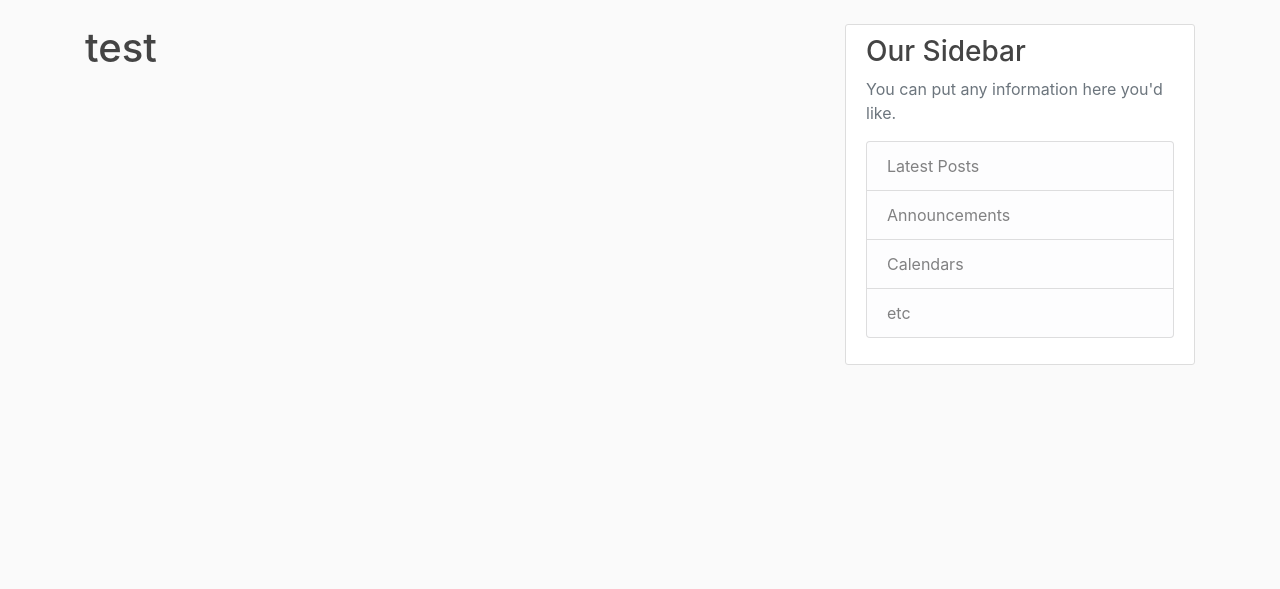
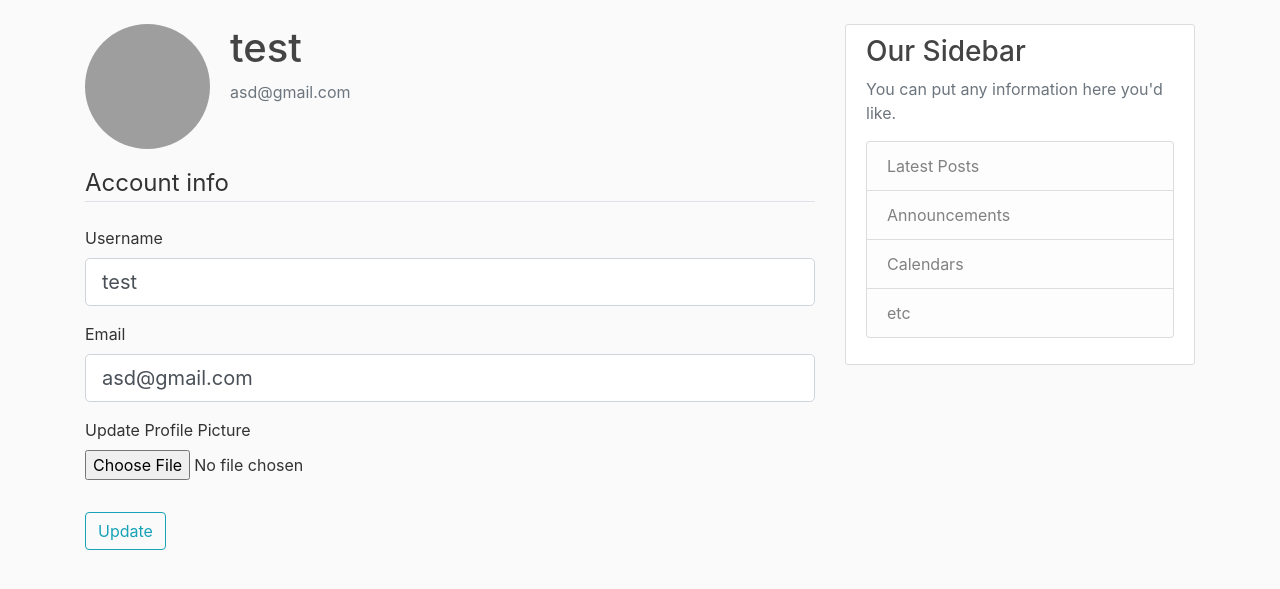
Before and after one commit to kristoffermeling/flask-tutorial, a Flask app: page /account in a window 1280 px wide. Shown: the part 56-645 px from the top of the page. Run offline with Flask 2, Linux system fonts and the light colour scheme; a user stored in the database is signed in; some libraries are stand-ins or nearby versions; grey boxes are pictures that could not be loaded.

Commit message:
Done with tutorial part 7

```diff
--- a/flaskblog/forms.py
+++ b/flaskblog/forms.py
@@ -1,7 +1,9 @@
 from flask_wtf import FlaskForm
+from flask_wtf.file import FileAllowed, FileField
 from wtforms import StringField, PasswordField, SubmitField, BooleanField
 from wtforms.validators import DataRequired, Length, Email, EqualTo,ValidationError
 from flaskblog.models import User
+from flask_login import current_user
 
 class RegistrationForm(FlaskForm):
     username = StringField('Username',validators=[DataRequired(),Length(min= 2, max=20)])
@@ -33,3 +35,25 @@ class LoginForm(FlaskForm):
     password = PasswordField('Password',validators=[DataRequired()])
     remember = BooleanField('Rember Me')
     submit = SubmitField('Login')
+
+
+class UpdateAccountForm(FlaskForm):
+    username = StringField('Username',validators=[DataRequired(),Length(min= 2, max=20)])
+
+    email = StringField('Email',validators=[DataRequired(), Email()])
+    picture = FileField('Update Profile Picture', validators=[FileAllowed(['jpg','png'])])
+    submit = SubmitField('Update')
+
+    def validate_username(self, username):
+        if username.data != current_user.username:
+            user = User.query.filter_by(username=username.data).first()
+
+            if user:
+                raise ValidationError('That username is taken. Please choose a different one')
+
+    def validate_email(self, email):
+        if email.data != current_user.email:
+            email = User.query.filter_by(email=email.data).first()
+
+            if email:
+                raise ValidationError('That email is taken. Please choose a different one')
--- a/flaskblog/routes.py
+++ b/flaskblog/routes.py
@@ -1,9 +1,11 @@
 from flask import  render_template, url_for, flash, redirect, request
 from flaskblog.models import User, Post
-from flaskblog.forms import RegistrationForm, LoginForm
+from flaskblog.forms import RegistrationForm, LoginForm, UpdateAccountForm
 from flaskblog import app, db, bcrypt
 from flask_login import login_user, current_user, logout_user, login_required
-
+import secrets
+import os
+from PIL import Image
 
 posts = [
     {
@@ -73,8 +75,36 @@ def logout():
     return redirect(url_for('home'))
 
 
-@app.route('/account')
+def save_picture(form_picture):
+    random_hex= secrets.token_hex(8)
+    _, f_ext = os.path.splitext(form_picture.filename)
+    picture_fn = random_hex + f_ext
+    picture_path = os.path.join(app.root_path, 'static/profile_pics', picture_fn)
+    output_size = (125,125)
+    i = Image.open(form_picture)
+    i.thumbnail(output_size)
+    i.save(picture_path)
+    return picture_fn
+
+
+
+
+@app.route('/account', methods=['GET', 'POST'])
 @login_required
 def account():
+    form = UpdateAccountForm()
+    if form.validate_on_submit():
+        if form.picture.data:
+            picture_file = save_picture(form.picture.data)
+            current_user.image_file = picture_file
+        current_user.username = form.username.data
+        current_user.email = form.email.data
+        db.session.commit()
+        flash('Your account has been updated!', 'success')
+        return redirect(url_for('account'))
 
-    return render_template('account.html', title= 'Account')
+    elif request.method == 'GET':
+        form.username.data = current_user.username
+        form.email.data = current_user.email
+    image_file = url_for('static', filename='profile_pics/'+ current_user.image_file)
+    return render_template('account.html', title= 'Account', image_file= image_file, form=form)
--- a/flaskblog/templates/account.html
+++ b/flaskblog/templates/account.html
@@ -1,4 +1,64 @@
 {% extends "layout.html" %}
 {% block content %}
-    <h1>{{ current_user.username }}</h1>
+
+    <div class="media">
+      <img class="rounded-circle account-img" src="{{image_file}}">
+      <div class="media-body">
+        <h2 class="account-heading">{{current_user.username}}</h2>
+        <p class="text-secondary">{{current_user.email}}</p>
+      </div>
+    </div>
+    <div class="consent-section">
+        <form method="POST" action="" enctype="multipart/form-data">
+            {{ form.hidden_tag() }}
+            <fieldset class="form-group">
+                <legend class="border-bottom mb-4">Account info</legend>
+                <div class="form-group">
+                    {{ form.username.label(class = "form-control-label") }}
+                    {% if form.username.errors%}
+                     {{ form.username(class = "form-control form-control-lg is-invalid") }}
+                        <div class="invalid-feedback">
+                            {%for error in form.username.errors%}
+                            <span>{{error}}</span>
+                            {% endfor %}
+                        </div>
+                    {%else%}
+                        {{ form.username(class = "form-control form-control-lg") }}
+                    {% endif %}
+
+
+                </div>
+                <div class="form-group">
+                    {{ form.email.label(class = "form-control-label") }}
+                    {% if form.email.errors%}
+                     {{ form.email(class = "form-control form-control-lg is-invalid") }}
+                        <div class="invalid-feedback">
+                            {%for error in form.email.errors%}
+                            <span>{{error}}</span>
+                            {% endfor %}
+                        </div>
+                    {%else%}
+                        {{ form.email(class = "form-control form-control-lg") }}
+                    {% endif %}
+                </div>
+
+                     <div class="form-group">
+                         {{ form.picture.label() }}
+                         {{ form.picture(class="form-control-file") }}
+                         {% if form.picture.errors %}
+                            {%for error in form.picture.errors%}
+                            <span class="text-danger">{{error}}</span></br>
+                            {% endfor %}
+
+                         {% endif %}
+                     </div>
+
+            </fieldset>
+
+            <div class="form-group">
+                {{form.submit(class="btn btn-outline-info")}}
+            </div>
+        </form>
+    </div>
+
 {% endblock content %}
```
Also changed, not shown: flaskblog/site.db, 1 other file.
